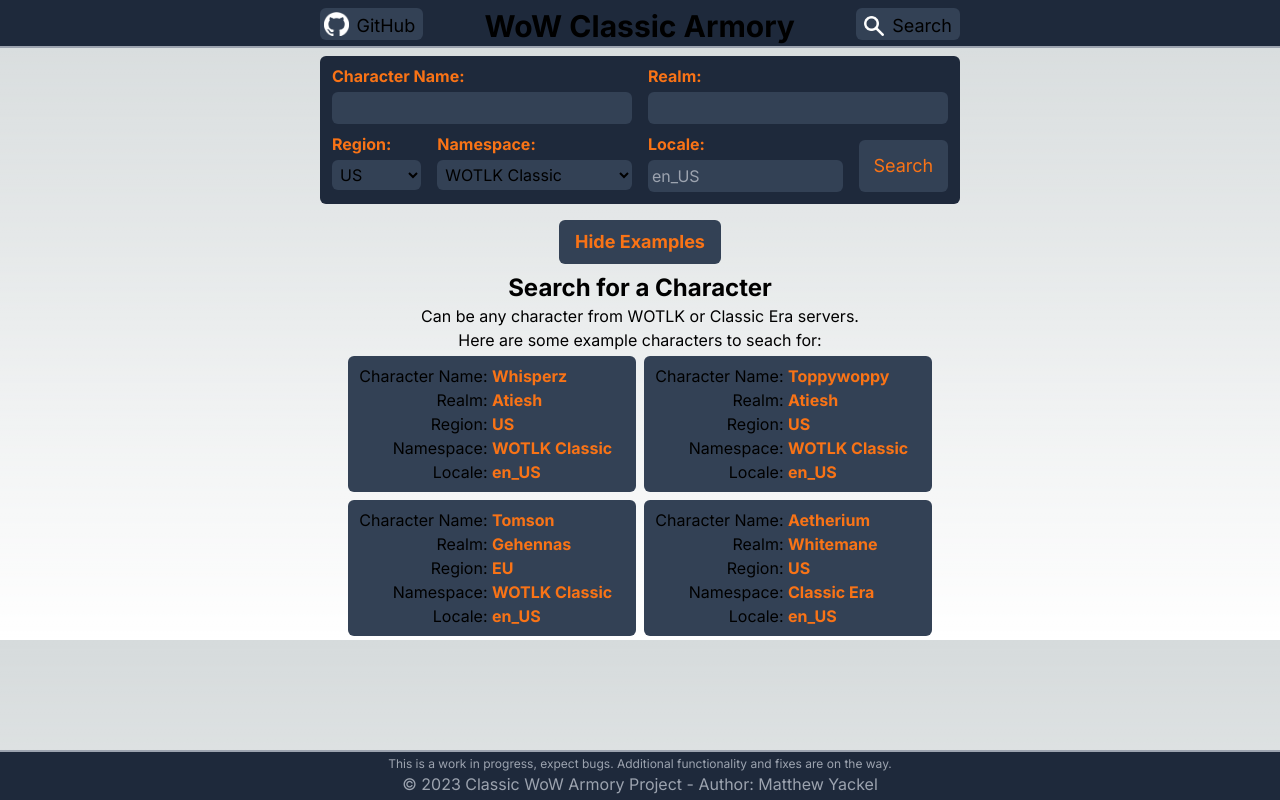
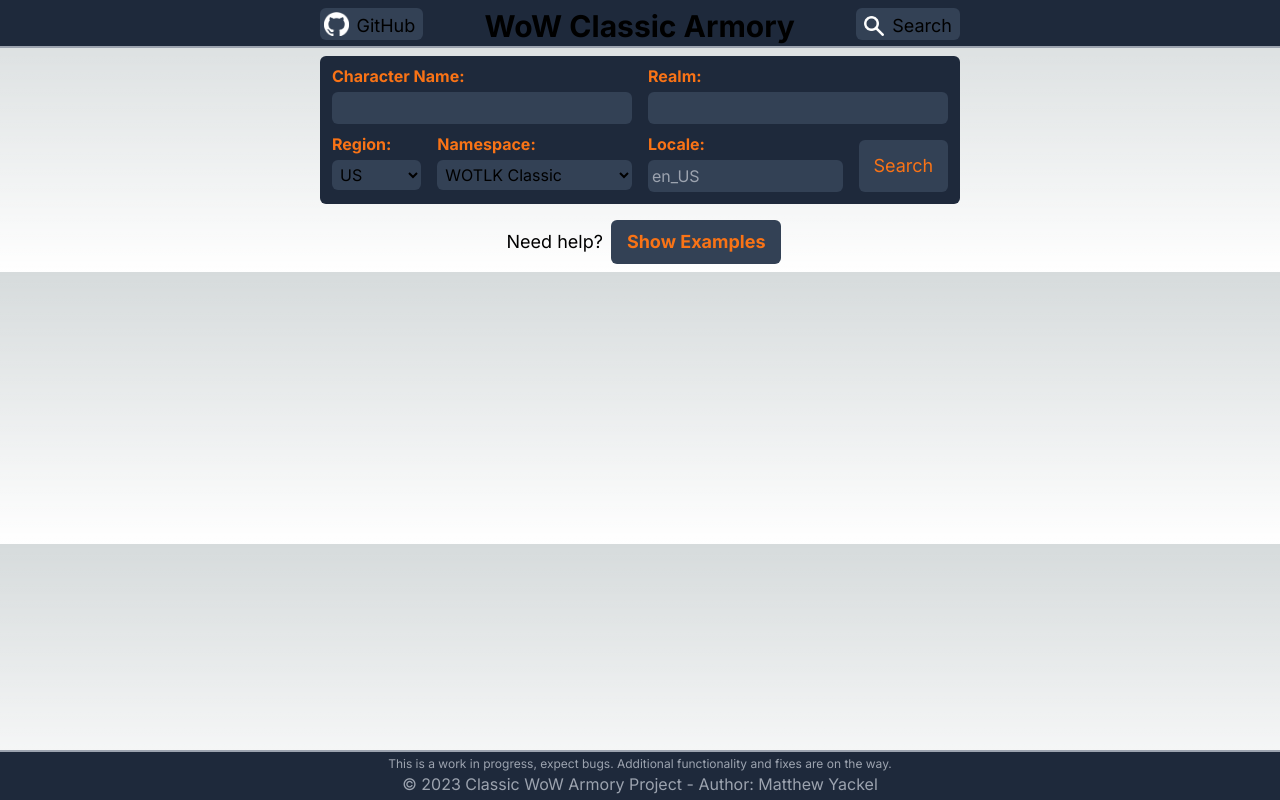
Before and after one commit to MattYackel/cprg306-project, a Next.js app: page / in a window 1280 px wide. Built offline with nearby package versions, Linux system fonts and the light colour scheme.

Commit message:
Updates error checking

```diff
--- a/app/api.js
+++ b/app/api.js
@@ -19,12 +19,17 @@ export async function fetchCharacter(formData, setErrorMessage) {
   const response = await fetch(url);
 
   if (!response.ok) {
-    const errorMessage =
-      response.status === 404
-        ? "Error 404, character not found."
-        : "Error 401, Error fetching character data.";
-    setErrorMessage(errorMessage);
-    throw new Error(errorMessage);
+    const errorMessage = await response.json();
+    if (errorMessage.code === 401) {
+      setErrorMessage(errorMessage.detail);
+      throw new Error(errorMessage.detail);
+    } else if (errorMessage.code === 404) {
+      setErrorMessage(errorMessage.detail);
+      throw new Error(errorMessage.detail);
+    } else {
+      setErrorMessage(errorMessage.error);
+      throw new Error(errorMessage.error);
+    }
   }
 
   const character = await response.json();
--- a/app/components/examples.js
+++ b/app/components/examples.js
@@ -49,9 +49,11 @@ const Examples = ({ updateFormData }) => {
 
   return (
     <div className="max-w-screen-sm mx-auto">
-      <h2 className="text-2xl text-center font-bold">Search for a Character</h2>
+      <h2 className="text-2xl text-center font-bold">
+        Search for a Character.
+      </h2>
       <p className="text-center">
-        Can be any character from WOTLK or Classic Era servers.
+        It can be any character from WOTLK or Classic Era servers.
       </p>
       <p className="text-center">
         Here are some example characters to seach for:
--- a/app/components/form.js
+++ b/app/components/form.js
@@ -10,7 +10,7 @@ const Form = ({ onSearch, hideSearch }) => {
   const [namespace, setNamespace] = useState("profile-classic-us");
   const [locale, handleLocaleChange] = useState("en_US");
 
-  const [hideExamples, setHideExamples] = useState(true);
+  const [hideExamples, setHideExamples] = useState(false);
 
   const updateFormData = (formData) => {
     setRegion(formData.region);
@@ -146,13 +146,16 @@ const Form = ({ onSearch, hideSearch }) => {
           </div>
         </div>
       </form>
-      <div className="">
-        <button
-          className="w-62 bg-slate-700 text-lg font-bold text-orange-500 py-2 px-4 mt-4 mb-2 rounded-md hover:bg-slate-600 mx-auto block"
-          onClick={() => setHideExamples(!hideExamples)}
-        >
-          {hideExamples ? "Hide" : "Need help? Show"} Examples
-        </button>
+      <div className="flex items-center justify-center">
+        {!hideExamples && <div className="text-lg mx-2 mt-2">Need help?</div>}
+        <div className="">
+          <button
+            className="w-62 bg-slate-700 text-lg text-orange-500 font-bold py-2 px-4 mt-4 mb-2 rounded-md hover:bg-slate-600"
+            onClick={() => setHideExamples(!hideExamples)}
+          >
+            {hideExamples ? "Hide Examples" : "Show Examples"}
+          </button>
+        </div>
       </div>
       {hideExamples ? <Examples updateFormData={updateFormData} /> : <></>}
     </div>
```
